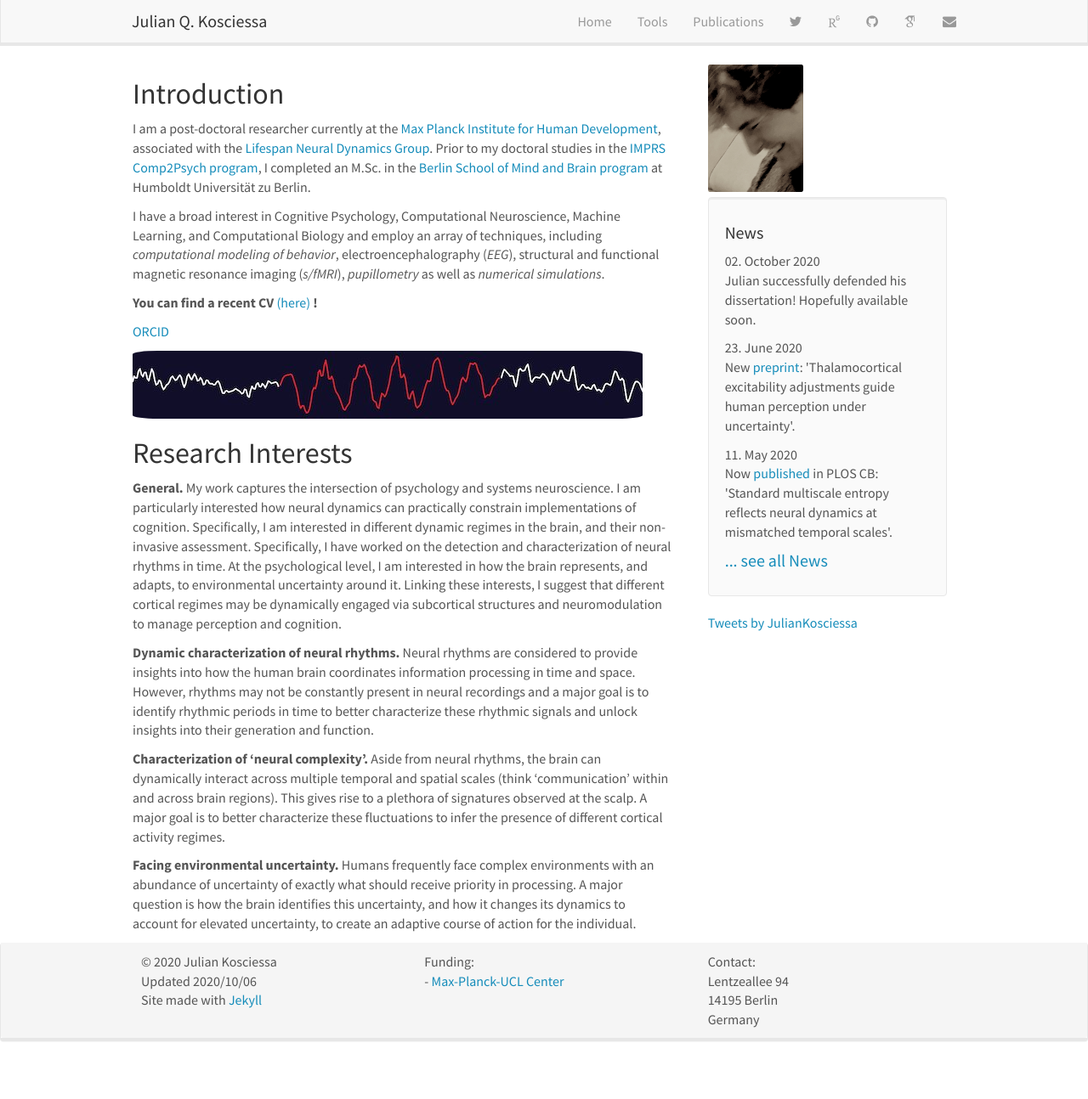
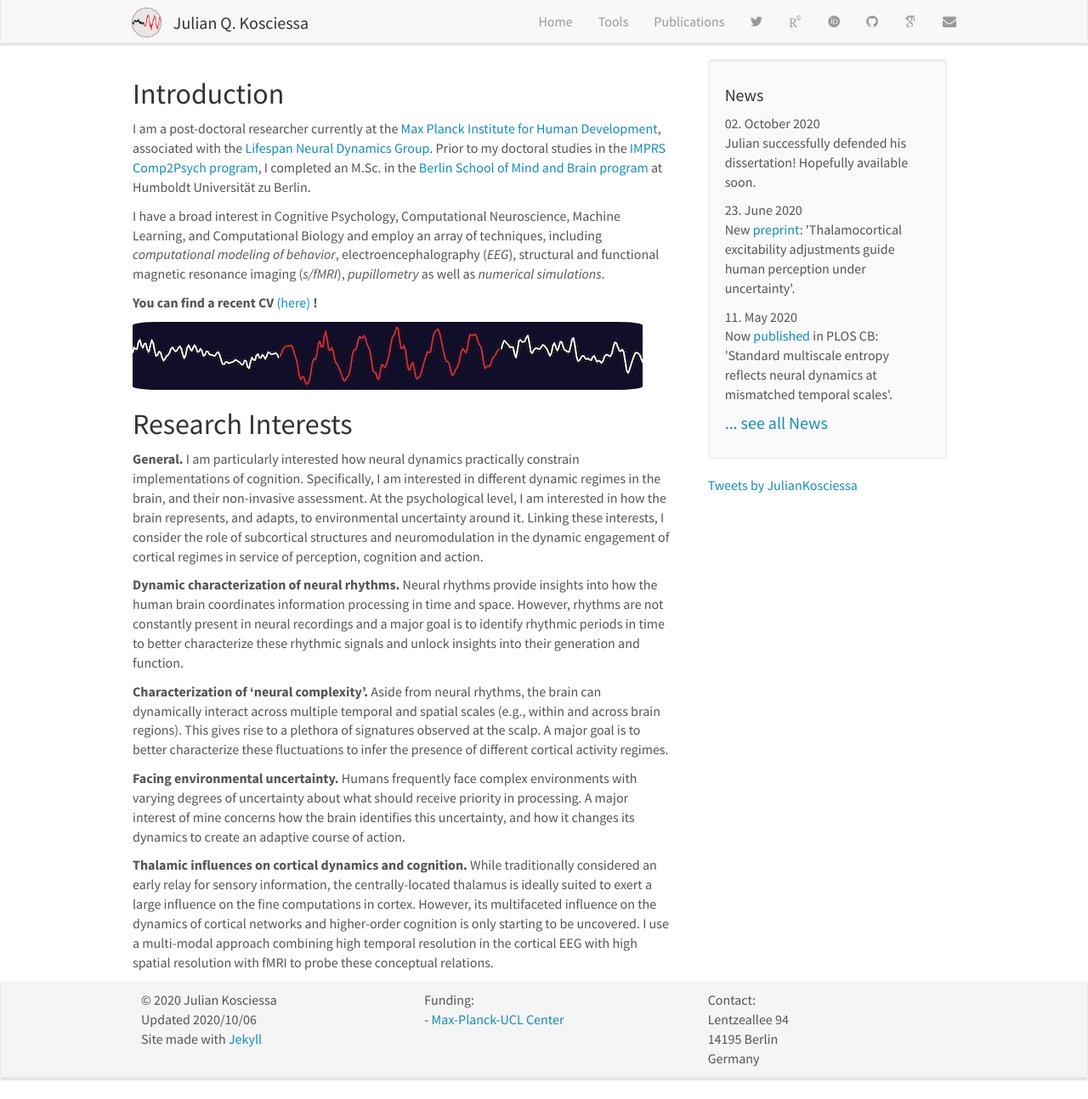
Before and after one commit to jkosciessa/jkosciessa.github.io, a Jekyll site: the page built from _pages/home.md, in a window 1280 px wide and 1294 px high. Shown: the whole window at 85% size. Built offline with Jekyll 4.4.1, drawn with Linux system fonts in a browser that asks for light colours; nearby versions of some CDN libraries; some web fonts are replaced; comment, search, counter and statistics services are not loaded.

Commit message:
add logo

```diff
--- a/_includes/head.html
+++ b/_includes/head.html
@@ -9,7 +9,7 @@
   <link rel="stylesheet" href="https://fonts.googleapis.com/css?family=Roboto|Source+Code+Pro">
   <link rel="stylesheet" href="https://cdnjs.cloudflare.com/ajax/libs/font-awesome/4.6.3/css/font-awesome.min.css">
   <link rel="canonical" href="{{ page.url | replace:'index.html','' | prepend: site.baseurl | prepend: site.url }}">
-<link rel="shortcut icon" type ="image/jpeg" href="{{ site.url }}{{ site.baseurl }}/images/favicon.jpeg">
+<link rel="shortcut icon" type ="image/png" href="{{ site.url }}{{ site.baseurl }}/images/favicon.png">
 
 {% if jekyll.environment == 'production' %}
 {% include analytics.html %}
--- a/_includes/header.html
+++ b/_includes/header.html
@@ -1,15 +1,16 @@
 <div class="navbar navbar-default navbar-fixed-top" role="navigation">
-  <div class="container-fluid">
+
+	<div class="container-fluid">
+
 	<div class="navbar-header">
-	  <button type="button" class="navbar-toggle collapsed" data-toggle="collapse" data-target="#navbar-collapse-1" aria-expanded="false">
-		<span class="sr-only">Toggle navigation</span>
-		<span class="icon-bar"></span>
-		<span class="icon-bar"></span>
-		<span class="icon-bar"></span>
-	  </button>
+		<a class="navbar-brand" href="{{ site.url }}{{ site.baseurl }}/">
+			<div class="navbar-brand-name">
+				<img src="/images/favicon.png" style="height:35px"/>
+					Julian Q. Kosciessa
+			</div>
+		</a>
+	</div>
 
-    <a class="navbar-brand" href="{{ site.url }}{{ site.baseurl }}/">Julian Q. Kosciessa</a>
-	</div>
 	<div class="collapse navbar-collapse" id="navbar-collapse-1">
 	  <ul class="nav navbar-nav navbar-right">
 		<li><a href="{{ site.url }}{{ site.baseurl }}/">Home</a></li>
@@ -17,6 +18,7 @@
 		<li><a href="{{ site.url }}{{ site.baseurl }}/publications">Publications</a></li>
 		<li><a href="https://twitter.com/JulianKosciessa" class="menu-link" target="_blank" title='Twitter'><i class="fa fa-twitter" aria-hidden="false"></i></a></li>
 		<li><a href="https://www.researchgate.net/profile/Julian_Kosciessa" class="menu-link" target="_blank"><i class="ai ai-researchgate" aria-hidden="false" title='Research Gate'></i></a></li>
+		<li><a href="https://orcid.org/0000-0002-4553-2794" class="menu-link" target="_blank"><i class="ai ai-orcid" aria-hidden="false" title='ORCID'></i></a></li>
 		<li><a href="https://github.com/jkosciessa" class="menu-link" target="_blank"><i class="fa fa-github" aria-hidden="false" title='Github'></i></a></li>
 		<li><a href="https://scholar.google.de/citations?user=cCY_YoUAAAAJ&hl" class="menu-link" target="_blank"><i class="ai ai-google-scholar" aria-hidden="false" title='Google Scholar'></i></a></li>
 		<li><a href="mailto:kosciessa@mpib-berlin.mpg.de" class="menu-link" target="_blank"><i class="fa fa-envelope" aria-hidden="false" title='Contact'></i></a></li>
--- a/_layouts/homelay.html
+++ b/_layouts/homelay.html
@@ -8,9 +8,9 @@ layout: default
 	{{ content }}
   </div>
   <div id="newsid" class="col-sm-4" >
-    <figure class="fourth">
+    <!-- <figure class="fourth">
       <img src="{{ site.url }}{{ site.baseurl }}/images/julian.jpg" style="width: 40%">
-    </figure>
+    </figure> -->
   {% include news.html %}
-  <a class="twitter-timeline" href="https://twitter.com/JulianKosciessa" data-tweet-limit="3">Tweets by JulianKosciessa</a> <script async src="https://platform.twitter.com/widgets.js" charset="utf-8"></script>
+  <a class="twitter-timeline" href="https://twitter.com/JulianKosciessa" data-tweet-limit="2">Tweets by JulianKosciessa</a> <script async src="https://platform.twitter.com/widgets.js" charset="utf-8"></script>
   </div>
--- a/_pages/home.md
+++ b/_pages/home.md
@@ -12,18 +12,18 @@ I have a broad interest in Cognitive Psychology, Computational Neuroscience, Mac
 
  **You can find a recent CV** [(here)]({{ site.url }}{{ site.baseurl }}/downloads/CV.pdf) **!**
 
-[ORCID](https://orcid.org/0000-0002-4553-2794)
-
 <figure class="fourth">
   <img src="{{ site.url }}{{ site.baseurl }}/images/rhythm.jpeg" style="width: 600px">
 </figure>
 
 <h2>Research Interests</h2>
 
-**General.** My work captures the intersection of psychology and systems neuroscience. I am particularly interested how neural dynamics can practically constrain implementations of cognition. Specifically, I am interested in different dynamic regimes in the brain, and their non-invasive assessment. Specifically, I have worked on the detection and characterization of neural rhythms in time. At the psychological level, I am interested in how the brain represents, and adapts, to environmental uncertainty around it. Linking these interests, I suggest that different cortical regimes may be dynamically engaged via subcortical structures and neuromodulation to manage perception and cognition.
+**General.** I am particularly interested how neural dynamics practically constrain implementations of cognition. Specifically, I am interested in different dynamic regimes in the brain, and their non-invasive assessment. At the psychological level, I am interested in how the brain represents, and adapts, to environmental uncertainty around it. Linking these interests, I consider the role of subcortical structures and neuromodulation in the dynamic engagement of cortical regimes in service of perception, cognition and action.
 
-**Dynamic characterization of neural rhythms.** Neural rhythms are considered to provide insights into how the human brain coordinates information processing in time and space. However, rhythms may not be constantly present in neural recordings and a major goal is to identify rhythmic periods in time to better characterize these rhythmic signals and unlock insights into their generation and function.
+**Dynamic characterization of neural rhythms.** Neural rhythms provide insights into how the human brain coordinates information processing in time and space. However, rhythms are not constantly present in neural recordings and a major goal is to identify rhythmic periods in time to better characterize these rhythmic signals and unlock insights into their generation and function.
 
-**Characterization of ‘neural complexity’.** Aside from neural rhythms, the brain can dynamically interact across multiple temporal and spatial scales (think 'communication' within and across brain regions). This gives rise to a plethora of signatures observed at the scalp. A major goal is to better characterize these fluctuations to infer the presence of different cortical activity regimes.
+**Characterization of ‘neural complexity’.** Aside from neural rhythms, the brain can dynamically interact across multiple temporal and spatial scales (e.g., within and across brain regions). This gives rise to a plethora of signatures observed at the scalp. A major goal is to better characterize these fluctuations to infer the presence of different cortical activity regimes.
 
-**Facing environmental uncertainty.** Humans frequently face complex environments with an abundance of uncertainty of exactly what should receive priority in processing. A major question is how the brain identifies this uncertainty, and how it changes its dynamics to account for elevated uncertainty, to create an adaptive course of action for the individual.
+**Facing environmental uncertainty.** Humans frequently face complex environments with varying degrees of uncertainty about what should receive priority in processing. A major interest of mine concerns how the brain identifies this uncertainty, and how it changes its dynamics to create an adaptive course of action.
+
+**Thalamic influences on cortical dynamics and cognition.** While traditionally considered an early relay for sensory information, the centrally-located thalamus is ideally suited to exert a large influence on the fine computations in cortex. However, its multifaceted influence on the dynamics of cortical networks and higher-order cognition is only starting to be uncovered. I use a multi-modal approach combining high temporal resolution in the cortical EEG with high spatial resolution with fMRI to probe these conceptual relations.
--- a/css/main.scss
+++ b/css/main.scss
@@ -8,7 +8,6 @@ img { margin-bottom: 24px;
      margin-top: 17px;
     border-radius:2%;
 }
-
 
 body {
 	padding-top: 70px;
@@ -91,3 +90,19 @@ firstp {
     margin-left: 30px;
     margin-right: 30px;
 }
+
+.navbar-brand-name > {
+
+	display: inline-block;
+	float: none;
+
+}
+
+.navbar-brand-name > img {
+	display: inline-block;
+	float: none;
+	padding: 0 10px 0 0;
+	margin-bottom: 0px;
+    margin-top: -5px;
+    border-radius:0%;
+}
```
Also changed, not shown: images/favicon.png (added).
